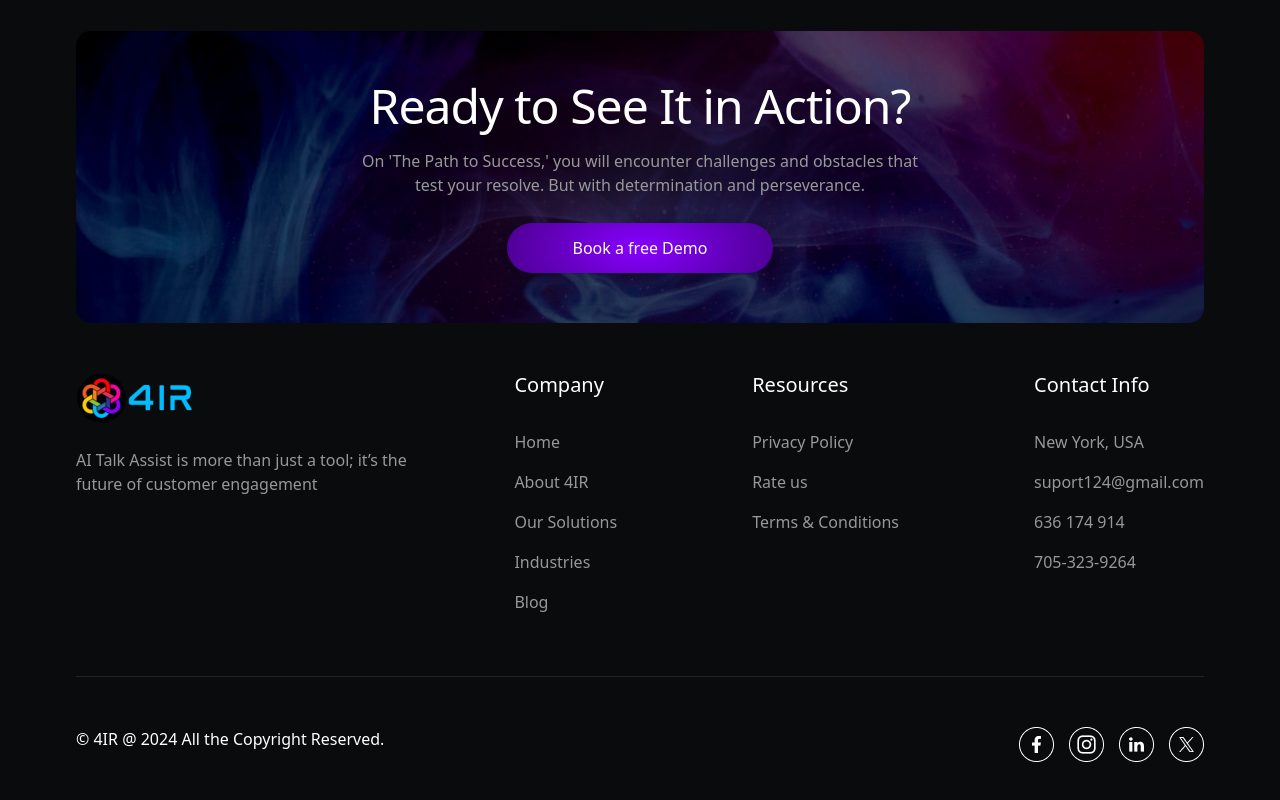
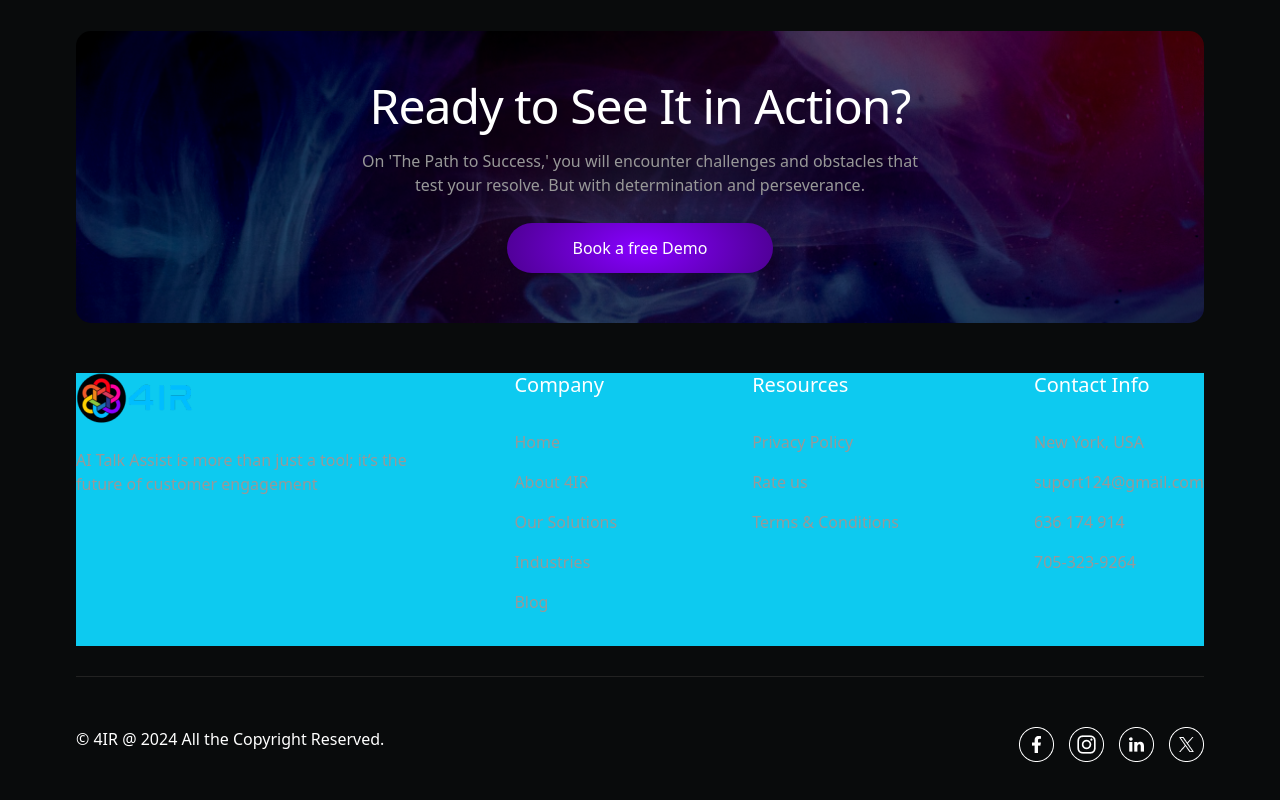
Before and after one commit to ShahbazNadeem/4ir-main, a Next.js app: page /blog in a window 1280 px wide. Shown: the part 2322-3122 px from the top of the page. Built offline with nearby package versions, Linux system fonts and the light colour scheme.

Commit message:
footer testing

```diff
--- a/src/components/layout/Footer.jsx
+++ b/src/components/layout/Footer.jsx
@@ -16,7 +16,7 @@ const Footer = () => {
         <section>
           <div className="wrapper-footer">
             <div className="container">
-              <div className="footer-main">
+              <div className="footer-main bg-info">
 
                 <div className="footer-1Section">
                   <div className="footer-logo">
--- a/src/components/widgets.css
+++ b/src/components/widgets.css
@@ -4,7 +4,6 @@
     top: 40px;
     z-index: 1000;
     width: 100%;
-    /* margin: 0 auto; */
 }
 
 .header-content {
```
Also changed, not shown: src/pages/index.js (line endings or trailing spaces).
